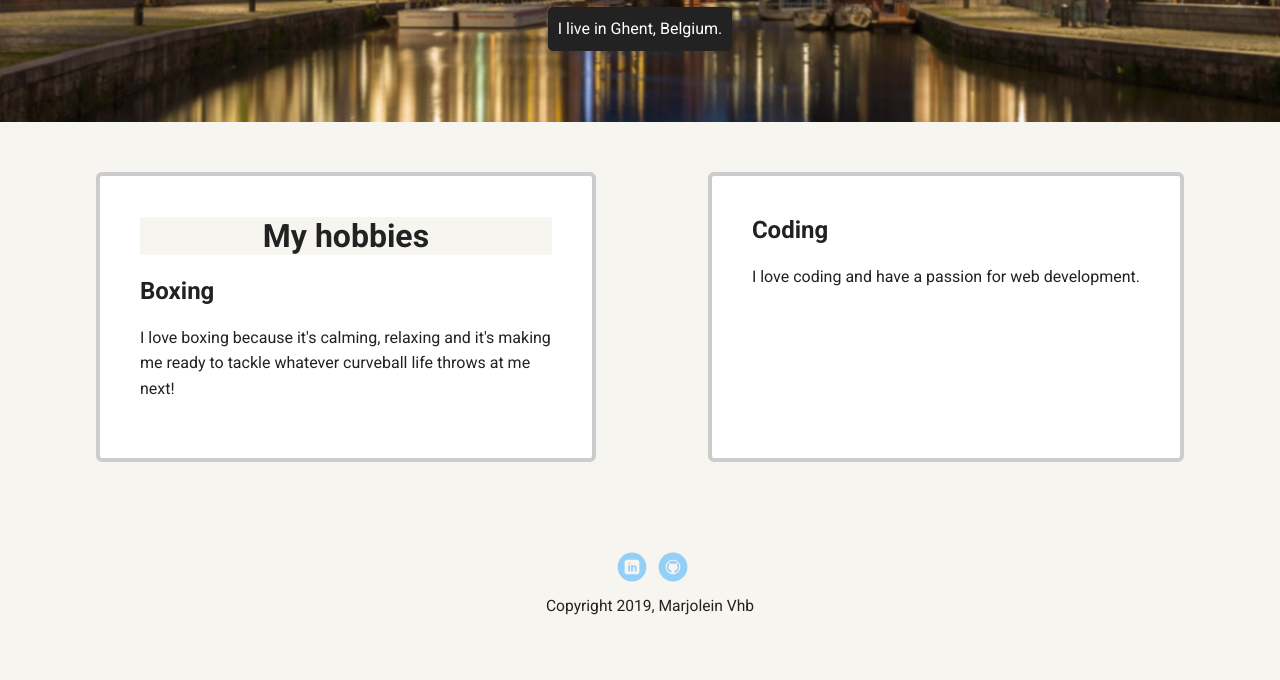
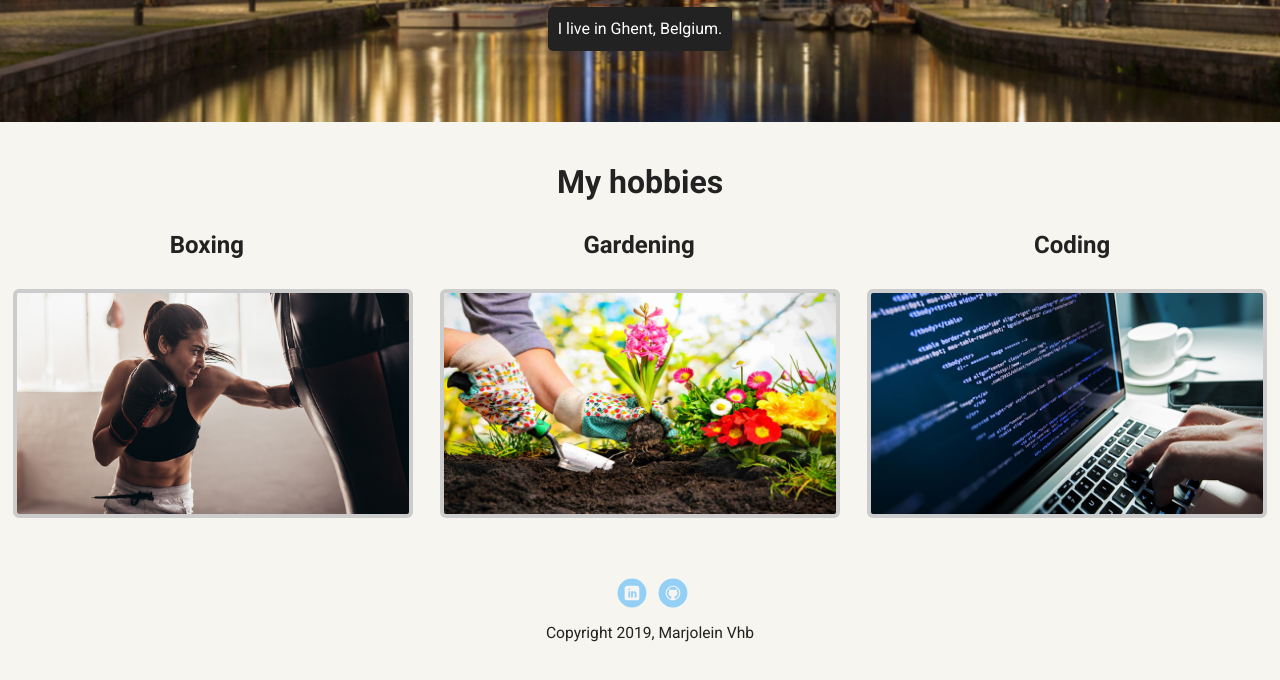
Before and after one commit to Maaayyooo/techdegree-project-1, a plain HTML site: page hobbies.html in a window 1280 px wide. Shown: the part 348-1028 px from the top of the page. Drawn offline with Linux system fonts and the light colour scheme; files whose address does not match are found by name; a web font is replaced by a local one.

Commit message:
added changes hobbie page

```diff
--- a/css/styles.css
+++ b/css/styles.css
@@ -11,12 +11,14 @@ body {
   color: #222;
   background: #f7f5f0;
 }
+
 /* Link Styles */
 
 a {
   text-decoration: none;
   color: #999;
 }
+
 a:hover {
   color: #6633ff;
 }
@@ -31,6 +33,7 @@ a:hover {
   position: fixed;
   text-align: center;
 }
+
 .nav {
   display: flex;
   justify-content: space-around;
@@ -45,12 +48,15 @@ a:hover {
     margin-right: auto;
     color: white;
 }
+
 .nav li {
   padding: 5px 10px 10px 10px;
 }
+
 .nav a {
   transition: all .5s;
 }
+
 .nav a:hover {
   color: white
 }
@@ -62,9 +68,11 @@ header {
   overflow: hidden;
   padding-top: 60px;
 }
+
 header {
   line-height: 1.5;
 }
+
 header .profile-image {
   margin-top: 50px;
   width: 150px;
@@ -73,9 +81,11 @@ header .profile-image {
   border: 3px solid white;
   transition: all .5s;
 }
+
 header .profile-image:hover {
   transform: rotateY(180deg);
 }
+
 .tag {
   background-color: #efefef;
   color: black;
@@ -84,10 +94,12 @@ header .profile-image:hover {
   display: table;
   margin: 10px auto;
 }
+
 .location {
   background-color: #222;
   color: white;
 }
+
 h1 {
   margin-left: auto;
   margin-right: auto;
@@ -97,6 +109,7 @@ h1 {
   color: #222;
   background: #f7f5f0;
 }
+
 .card {
   margin: 30px;
   padding: 20px 40px 40px;
@@ -110,14 +123,35 @@ h1 {
   border-radius: 6px;
   transition: all .5s;
 }
+
 .card:hover {
   border-color: gray;
   transform: scale(1.2);
 }
+
+.experience-card {
+  margin: 30px;
+  padding: 20px 40px 40px;
+  max-width: 500px;
+  text-align: left;
+  background: #fff;
+  border-bottom: 4px solid #ccc;
+  border-top: 4px solid #ccc;
+  border-left: 4px solid #ccc;
+  border-right: 4px solid #ccc;
+  border-radius: 6px;
+}
+
+.experience-card:hover {
+  border-color: gray;
+  transform: scale(1.2);
+}
+
 ul.skills {
   padding: 0;
   text-align: center;
 }
+
 .skills li {
   border-radius: 6px;
   display: inline-block;
@@ -162,20 +196,67 @@ a.social {
   opacity: .4;
   transition: all .5s;
 }
+
 a.twitter {
   background-image: url(images/twitter.svg);
 }
+
 a.linkedin {
   background-image: url(images/linkedin.svg);
 }
+
 a.github {
   background-image: url(images/github.svg);
 }
+
 a.social:hover {
   opacity: 1;
 }
+
 .clearfix {
   clear: both;
+}
+
+/* Section styles for hobbies */
+
+.flex-container{
+  display: flex;
+  position: relative;
+  width: 100%;
+  flex-direction: row;
+  justify-content: space-around;
+  margin-top: 30px;
+}
+
+.flex-items{
+  margin: 0 auto;
+  text-align: center;
+}
+
+.container{
+  display: flex;
+  position: relative;
+  max-width: 2000px;
+  margin-top: 30px;
+}
+
+.image{
+  display: inline-block;
+  max-width: 400px;
+  margin: 0 auto;
+  text-align: center;
+  border-bottom: 4px solid #ccc;
+  border-top: 4px solid #ccc;
+  border-left: 4px solid #ccc;
+  border-right: 4px solid #ccc;
+  border-radius: 6px;
+  transition: all .5s;
+}
+
+.image:hover,
+.image:focus {
+    transform: scale(1.2);
+    transition: transform .4s ease-in-out;
 }
 
 /* Styles for larger screens */
@@ -213,5 +294,4 @@ a.social:hover {
     max-width: 1200px;
     margin: 40px auto;
   }
-
 }
--- a/hobbies.html
+++ b/hobbies.html
@@ -4,37 +4,38 @@
   <meta charset="utf-8">
   <title>Marjolein's Profile</title>
   <meta name="viewport" content="width=device-width, initial-scale=1.0">
-  <link rel="stylesheet" href="C:\Users\marjo\Documents\DevProject\portfolio_update_v1\styles.css">
+  <link rel="stylesheet" href="css/styles.css">
   <link href="https://fonts.googleapis.com/css?family=Muli%7CRoboto:400,300,500,700,900" rel="stylesheet"></head>
   <body>
 
     <div class="main-nav">
         <ul class="nav">
           <li class="name">Marjolein Vhb</li>
-          <li><a href="C:\Users\marjo\Documents\DevProject\portfolio_update_v1\index.html">Home</a></li>
-          <li><a href="C:\Users\marjo\Documents\DevProject\portfolio_update_v1\experience.html">Experience</a></li>
+          <li><a href="index.html">Home</a></li>
+          <li><a href="experience.html">Experience</a></li>
           <li><a href="#top">Hobbies</a></li>
         </ul>
     </div>
 
     <header>
-      <img src="C:\Users\marjo\Documents\DevProject\portfolio_update_v1\images\me.jpeg" alt="Photo of Marjolein" class="profile-image">
+      <img src="images/me.jpeg" alt="Photo of Marjolein" class="profile-image">
       <h1 class="tag name">Hello, I’m Marjolein.</h1>
       <p class="tag location">I live in Ghent, Belgium.</p>
     </header>
 
-    <main class="flex">
-            <div class="card">
-            <h1>My hobbies</h1>
-              <h2>Boxing</h2>
-              <p>I love boxing because it's calming, relaxing and it's making me ready to tackle whatever curveball life throws at me next!</p>
-            </div>
-
-            <div class="card">
-              <h2>Coding</h2>
-              <p>I love coding and have a passion for web development.</p>
-            </div>
-          </main>
+    <main>
+      <h1>My hobbies</h1>
+      <div class="flex-container">
+        <h2 class="flex-items">Boxing</h2>
+        <h2 class="flex-items">Gardening</h2>
+        <h2 class="flex-items">Coding</h2>
+      </div>
+      <div class="container">
+          <img src="images/fb-boxer.jpg" alt="boxing girl" class="image">
+          <img src="images/Garden.jpg" alt="gardening" class="image">
+          <img src="images/coderen.jpg" alt="coding" class="image">
+      </div>
+     </main>
     <footer>
       <ul>
         <li><a href="https://be.linkedin.com/in/marjolein-vanhorenbeeck-2a957097" target="_blank" class="social linkedin">LinkedIn</a></li>
```
Also changed, not shown: experience.html (+5 -5 lines), index.html (+4 -4 lines), images/Garden.jpg (added), images/coderen.jpg (added), images/fb-boxer.jpg (added).
